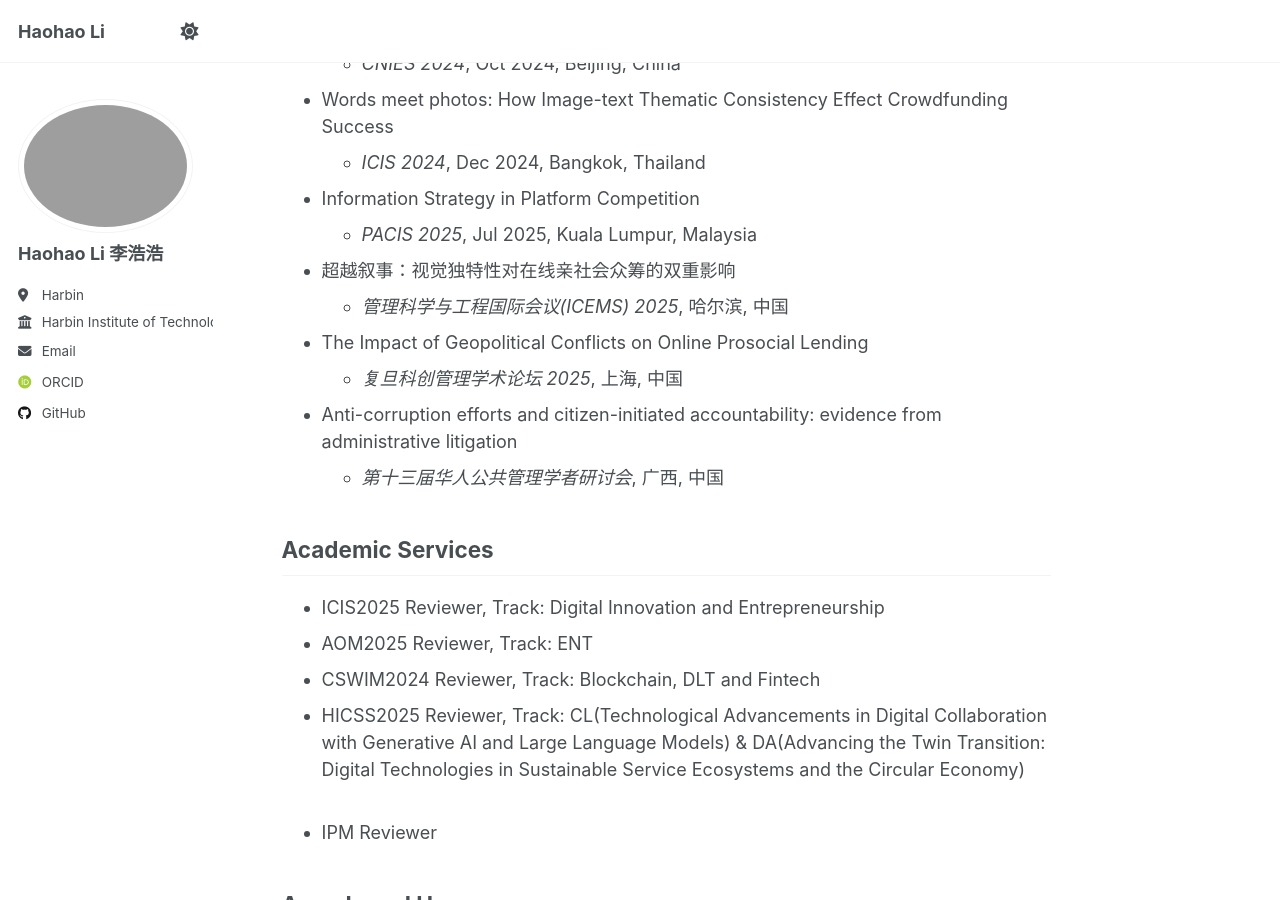
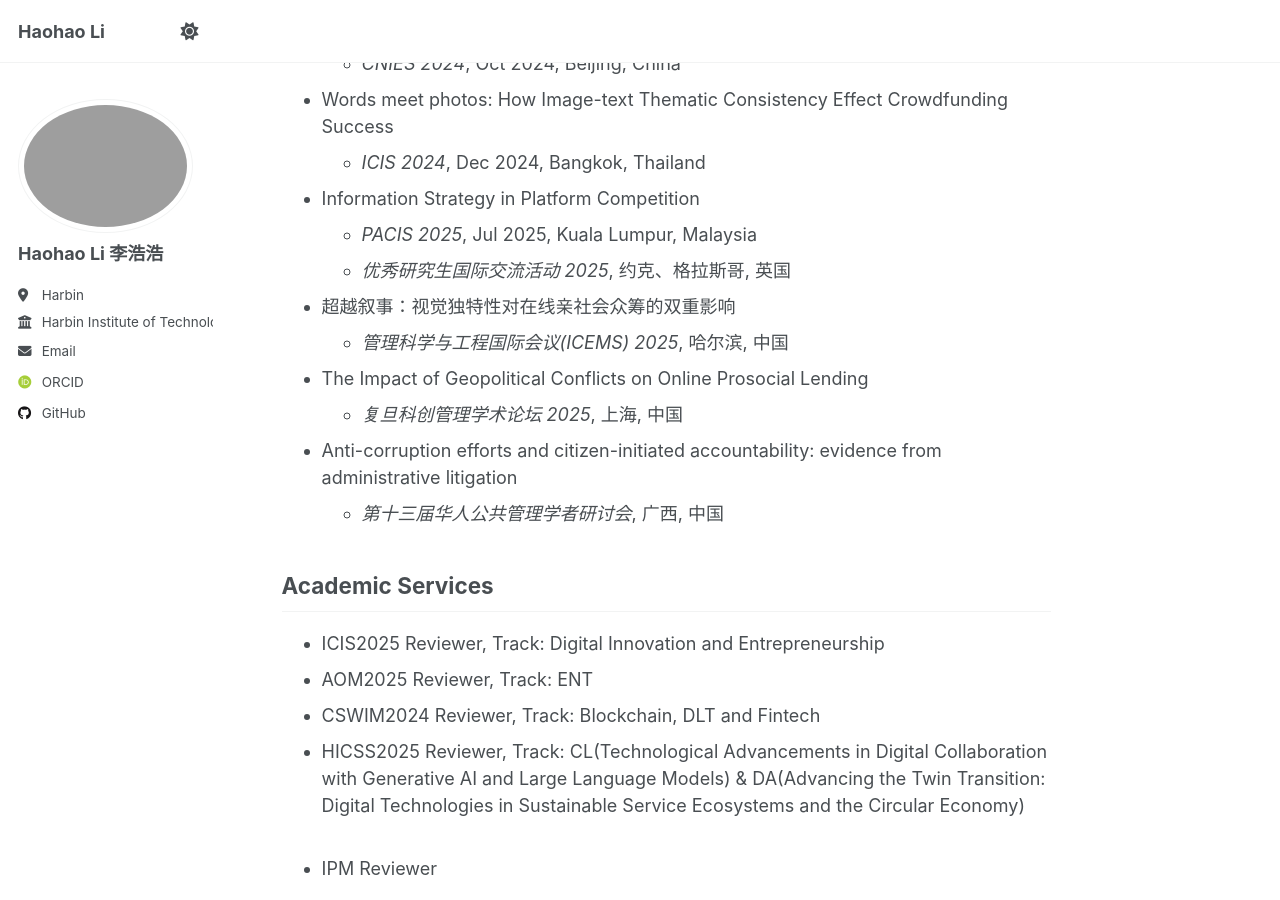
Before and after one commit to Harold9568/Harold9568.github.io, a Jekyll site: the page built from _pages/about.md, in a window 1280 px wide and 900 px high, scrolled down 1687 px. Built offline with Jekyll 4.4.1, drawn with Linux system fonts in a browser that asks for light colours; some web fonts are replaced.

Commit message:
Update about.md

```diff
--- a/_pages/about.md
+++ b/_pages/about.md
@@ -52,6 +52,7 @@ Conference Presentations
   - _ICIS 2024_, Dec 2024, Bangkok, Thailand
 - Information Strategy in Platform Competition
   - _PACIS 2025_, Jul 2025, Kuala Lumpur, Malaysia
+  - _优秀研究生国际交流活动 2025_, 约克、格拉斯哥, 英国
 - 超越叙事：视觉独特性对在线亲社会众筹的双重影响
   - _管理科学与工程国际会议(ICEMS) 2025_, 哈尔滨, 中国
 - The Impact of Geopolitical Conflicts on Online Prosocial Lending
```
